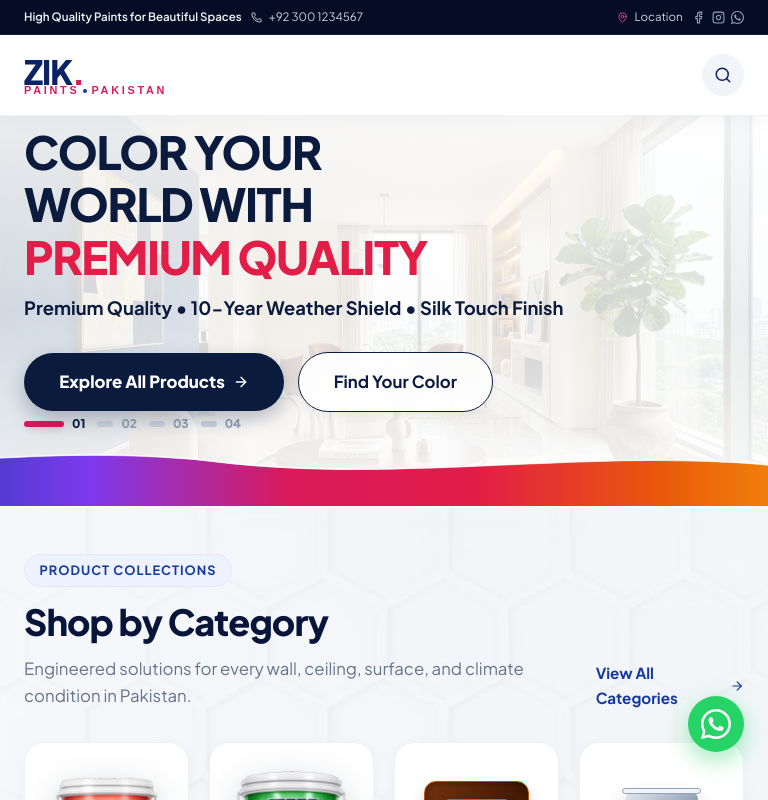
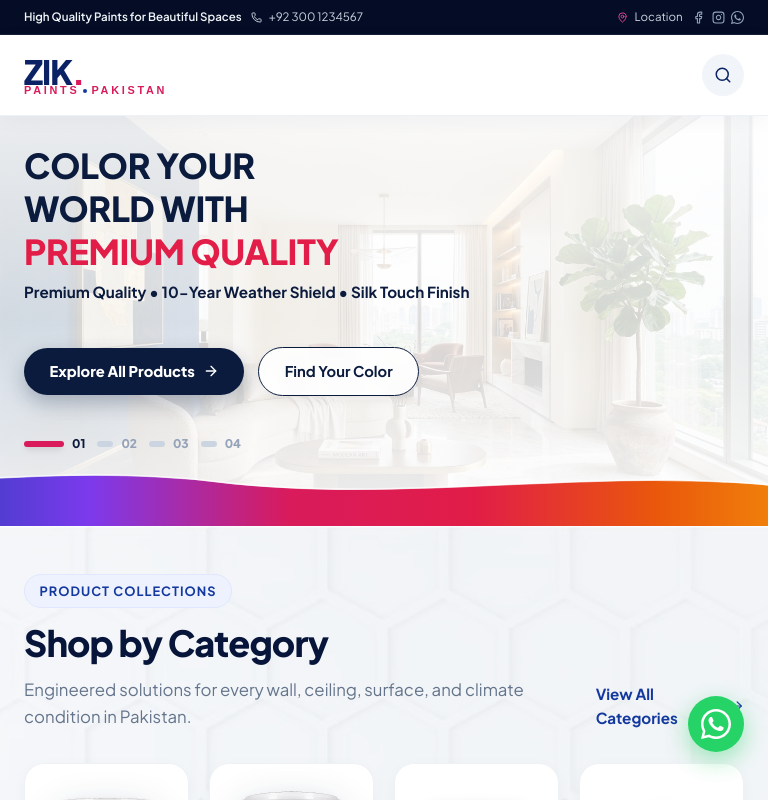
Before and after one commit to muhammad-hamzadev/paint_demo, a React (Vite) app: page / in a window 768 px wide. Shown: the top 800 px of the page. Built offline with nearby package versions, Linux system fonts and the light colour scheme.

Commit message:
Fix tablet hero headline clipping and bring bottom color ribbon line UP directly below buttons

```diff
--- a/src/App.css
+++ b/src/App.css
@@ -2164,29 +2164,56 @@ img[src$=".svg"] {
   }
 }
 
-/* Tablet Screen Hero Typography Adjustments (768px to 1024px) */
+/* Tablet Screen Hero Typography & Layout Fixes (768px to 1024px) */
 @media (min-width: 768px) and (max-width: 1024px) {
-  .hero-headline {
-    font-size: 2.85rem !important;
-    line-height: 1.15 !important;
-  }
-
-  .hero-subheadline {
-    font-size: 1.15rem !important;
-    line-height: 1.45 !important;
-  }
-
-  .hero-cta-group button {
-    padding: 0.95rem 2.2rem !important;
-    font-size: 1.05rem !important;
+  .hero-section {
+    padding-top: 1.25rem !important;
+    padding-bottom: 0 !important;
+    min-height: auto !important;
+  }
+
+  .hero-grid {
+    min-height: auto !important;
+    gap: 1rem !important;
+    padding-bottom: 0.5rem !important;
   }
 
   .hero-content {
     max-width: 100% !important;
-  }
-
-  .hero-grid {
-    gap: 1.5rem !important;
+    padding-top: 0.25rem !important;
+  }
+
+  .hero-headline {
+    font-size: 2.15rem !important;
+    line-height: 1.25 !important;
+    letter-spacing: -0.01em !important;
+    margin-top: 0.25rem !important;
+  }
+
+  .hero-subheadline {
+    font-size: 0.95rem !important;
+    line-height: 1.4 !important;
+    margin-top: 0.5rem !important;
+    margin-bottom: 0.85rem !important;
+  }
+
+  .hero-cta-group {
+    margin-bottom: 1rem !important;
+  }
+
+  .hero-cta-group button {
+    padding: 0.75rem 1.6rem !important;
+    font-size: 0.92rem !important;
+  }
+
+  .hero-visual-wrapper,
+  .hero-products-foreground {
+    display: none !important;
+  }
+
+  .hero-section .border-t {
+    padding-top: 0.5rem !important;
+    margin-top: 0.5rem !important;
   }
 }
 
```
